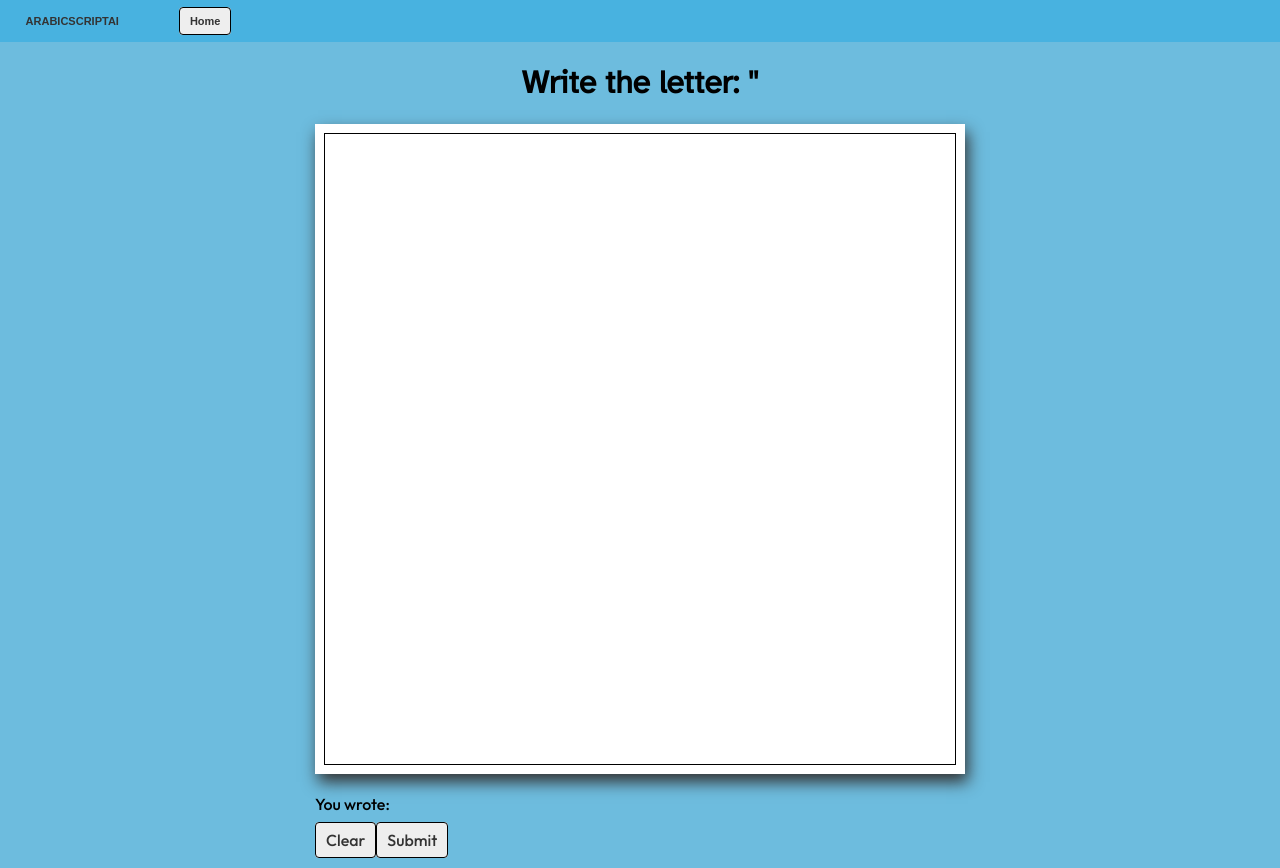
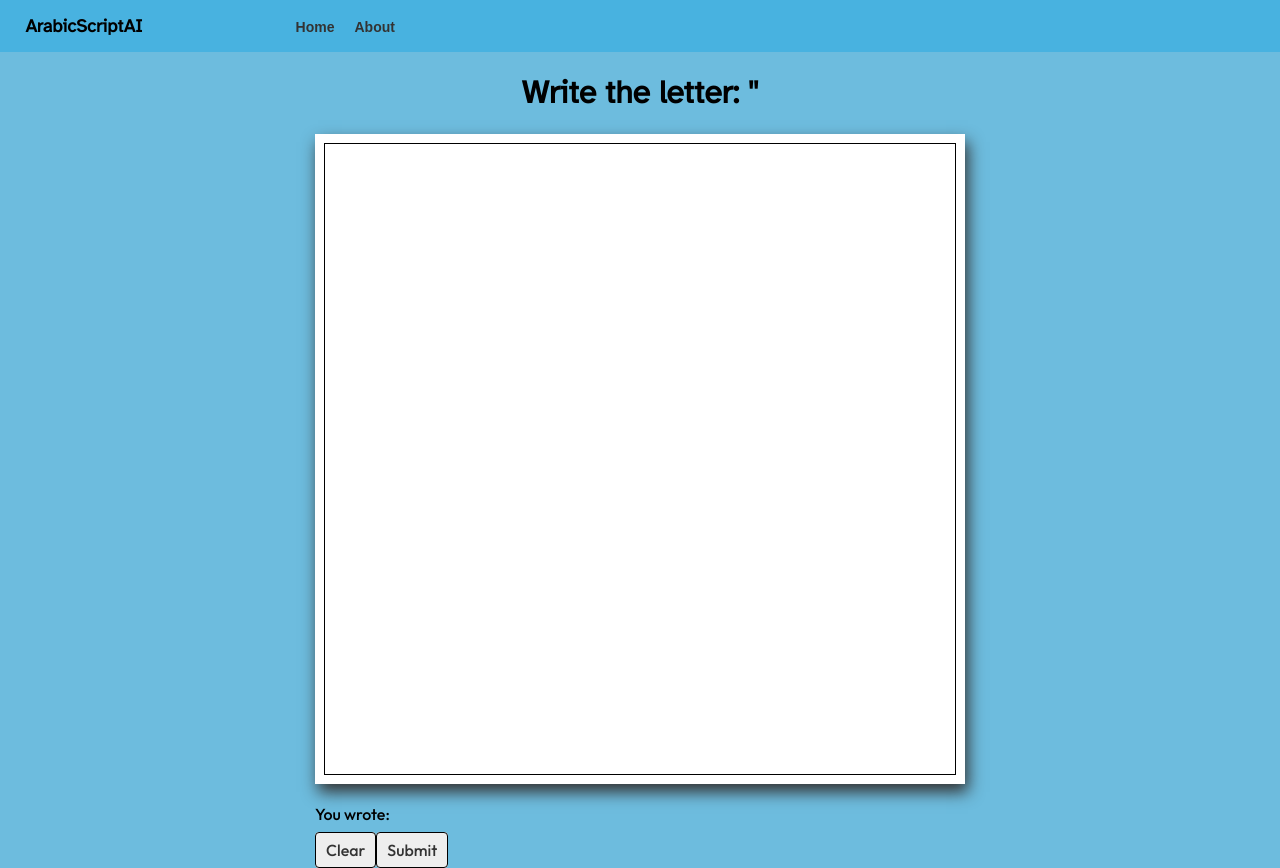
Before and after one commit to wahamiyousef/ArabicScriptAI, a React (Create React App) app in the folder client/: page /arabic in a window 1280 px wide. Built offline with nearby package versions, Linux system fonts and the light colour scheme; no server answers.

Commit message:
Button fix + 404 page

```diff
--- a/client/src/components/Header.js
+++ b/client/src/components/Header.js
@@ -8,10 +8,12 @@ const Header = () => {
     link: {
       width: '98%',
       backgroundColor: '#48B2E0',
-      font: 'bold 11px Arial',
+      font: 'bold 18px Atkinson Hyperlegible',
       textDecoration: 'none',
-      color: '#333333',
+      color: '#000',
       padding: '15px 0% 15px 2%',
+      position: 'relative',
+
 
       //borderBottom: '2px solid #000000',
 
@@ -22,12 +24,22 @@ const Header = () => {
   return (
     <div
       style={styles.link}>
-      ARABICSCRIPTAI
+      <div style={{ display: 'inline-block', width:'200px' }}>
+        ArabicScriptAI
+      </div>
 
-      <HeaderButton link='/'>
-        Home
-      </HeaderButton>
+
+      <div style={{ marginLeft: '60px', display: 'inline-block', width:'200px' }}>
+        <HeaderButton link='/'>
+          Home
+        </HeaderButton>
+        <HeaderButton link='/about'>
+          About
+        </HeaderButton>
+      </div>
+
     </div>
+
   );
 };
 
--- a/client/src/components/HeaderButton.js
+++ b/client/src/components/HeaderButton.js
@@ -6,19 +6,15 @@ const HeaderButton = ({ children, link, onClick}) => {
 
   const styles = {
     link: {
-      font: 'bold 11px Arial',
+      font: 'bold 14px Arial',
       textDecoration: 'none',
-      backgroundColor: hover ? '#000000' : '#EEEEEE',
-      color: '#333333',
-      padding: '7px 10px 7px 10px',
+      backgroundColor: hover ? 'rgba(227, 220, 223, 0.2)' : 'rgba(0, 0, 0, 0)',
+      color: hover ? '#000' : '#333333',
+      padding: '8px 10px 8px 10px',
       borderRadius: '4px',
-      marginLeft: '60px',
+      //marginLeft: '60px',
 
-      borderTop: '1px solid #CCCCCC',
-      borderRight: '1px solid #333333',
-      borderBottom: '1px solid #333333',
-      borderLeft: '1px solid #CCCCCC',
-      border: '1px solid #000000',
+      //border: hover ? '1px solid #000': '1px',
     }
   }
   return (
--- a/client/src/index.js
+++ b/client/src/index.js
@@ -10,11 +10,13 @@ import {
 } from 'react-router-dom';
 
 import Arabic from './pages/Arabic';
+import ErrorPage from './pages/ErrorPage';
 
 const router = createBrowserRouter([
   {
     path: "/",
-    element: <App />
+    element: <App />,
+    errorElement: <ErrorPage />
   },
   {
     path: "/arabic",
@@ -23,7 +25,13 @@ const router = createBrowserRouter([
   {
     path: "/english",
     element: <h1>WIP</h1>
-  }
+  },
+  /*
+  {
+    path: "/about",
+  },
+  */
+
 ]);
 
 const root = ReactDOM.createRoot(document.getElementById('root'));
--- /dev/null
+++ b/client/src/pages/ErrorPage.js
@@ -0,0 +1,28 @@
+import Header from '../components/Header';
+import React from 'react';
+
+function ErrorPage() {
+  return (
+    <div>
+      <Header />
+
+      <div
+        style={{
+          display: 'block',
+          position: 'absolute',
+          top: '50%',
+          left: '50%',
+          transform: 'translate(-50%, -50%)',
+          textAlign: 'center'
+        }}>
+
+        <h1>Uh oh, this page doesn't exist!</h1>
+        <h3>404 Not Found</h3>
+
+      </div>
+
+    </div>
+  );
+}
+
+export default ErrorPage;
```
Also changed, not shown: client/src/App.js (+0 -21 lines).
